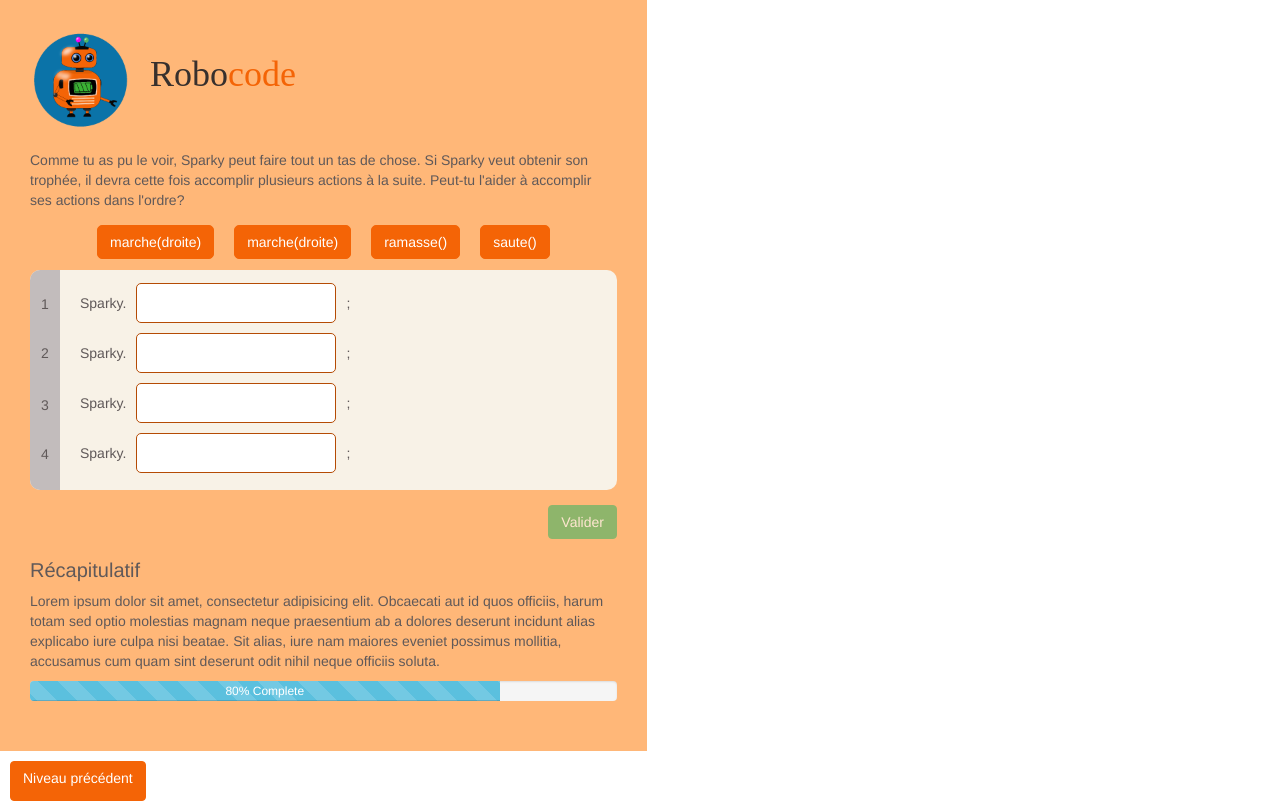
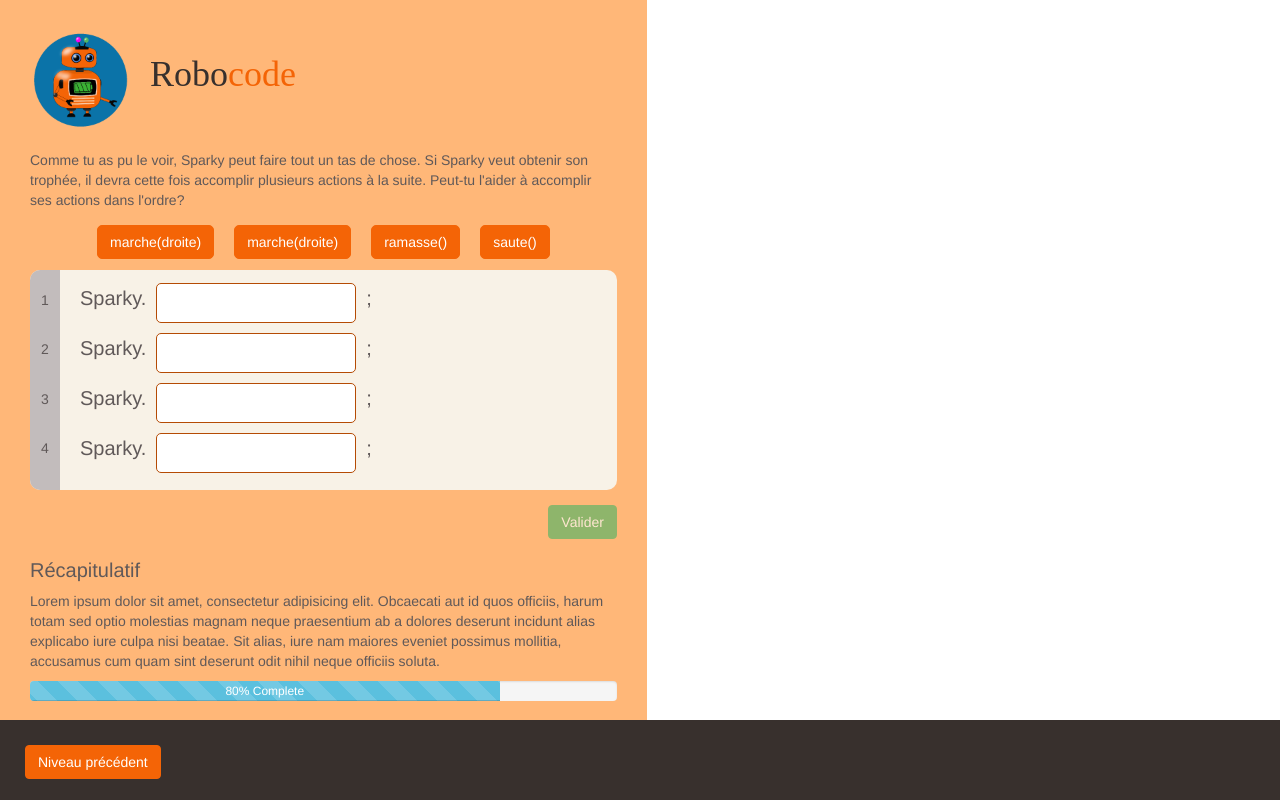
Before and after one commit to LiviaButtons/roboCode, a PHP site: page /level5.html in a window 1280 px wide. Run offline with PHP 8.4, Linux system fonts and the light colour scheme; some libraries are stand-ins or nearby versions; some web fonts are replaced.

Commit message:
niv5 police

```diff
--- a/css/styleNiv5.css
+++ b/css/styleNiv5.css
@@ -4,36 +4,9 @@
 
 main {
   display: flex;
+  height:90vh;
 
 }
-
-/*nav--------------------*/
-
-nav > a {
-  height: 40px;
-  background-color: #605959;
-  color:white;
-  padding:10px;
-  margin:10px;
-  border-radius: 4px;
-}
-nav {
-  display: flex;
-  justify-content: space-between;
-}
-
-.invisible{
-  visibility:hidden;
-}
-
-.not-active {
-  pointer-events: none;
-  cursor: default;
-  text-decoration: none;
-  color: #605959;
-  background-color: #a39e9e;
-}
-/*fin nav-----------------*/
 
 
 /*----ajout style niv1 (logo ajouté)*/
@@ -106,7 +79,7 @@ h1 {
   border-bottom-left-radius: 10px;
   border-top-left-radius: 10px;
   height: 220px;
-  padding-top: 10px;
+  padding-top: 5px;
   padding-bottom: 10px;
 }
 
@@ -114,12 +87,9 @@ h1 {
   margin: 0;
 }
 
-#numbers > p:nth-of-type(3) {
-  margin-top: 3px;
-}
 
 #numbers > p:last-of-type {
-  margin-bottom: 2px;
+  margin-bottom: 7px;
 }
 
 #codeText {
@@ -147,6 +117,13 @@ h1 {
   padding-top: 20px;
 
 }
+/* ici test*/
+#codeText .bigtext {
+    font-size: 20px;
+/*    padding-top: 10px;*/
+/*    line-height: 1.5;*/
+}
+/*ici fin test*/
 
 #textInput {
   height: 20px;
@@ -315,3 +292,41 @@ fieldset[disabled] .btn-validate.active {
   color: #53B565;
   background-color: #FFFFFF;
 }
+
+
+/*---footer*/
+
+footer {
+    background-color: #38302d;
+    height: 10vh;
+}
+
+/*nav--------------------*/
+
+nav > a {
+  height: 34px;
+  background-color: #605959;
+  color:white;
+/*  padding:10px;*/
+  margin:10px;
+  border-radius: 4px;
+}
+nav {
+  padding-top: 15px;
+  padding-left: 15px;
+  display: flex;
+  justify-content: space-between;
+}
+
+.invisible{
+  visibility:hidden;
+}
+
+.not-active {
+  pointer-events: none;
+  cursor: default;
+  text-decoration: none;
+  color: #605959;
+  background-color: #a39e9e;
+}
+/*fin nav-----------------*/
--- a/level5.html
+++ b/level5.html
@@ -64,49 +64,49 @@
 
                    <div id="codeText">
                     <div class="codeProposition">
-                      <p>
+                      <p class="bigtext">
                         Sparky.
 
                       </p>
                       <div id="solution" class="drop_solution dropzone"></div>
 
-                            <p>
+                            <p class="bigtext">
                                 ;
                             </p>
 
                         </div>
                         <div class="codeProposition">
-                          <p>
+                          <p class="bigtext">
                             Sparky.
 
                           </p>
                           <div id="solution" class="drop_solution dropzone"></div>
 
-                            <p>
+                            <p class="bigtext">
                                 ;
                             </p>
 
                         </div>
                         <div class="codeProposition">
-                          <p>
+                          <p class="bigtext">
+                            Sparky.
+
+                          </p >
+                          <div id="solution" class="drop_solution dropzone"></div>
+
+                            <p class="bigtext">
+                                ;
+                            </p>
+
+                        </div>
+                        <div class="codeProposition">
+                          <p class="bigtext">
                             Sparky.
 
                           </p>
                           <div id="solution" class="drop_solution dropzone"></div>
 
-                            <p>
-                                ;
-                            </p>
-
-                        </div>
-                        <div class="codeProposition">
-                          <p>
-                            Sparky.
-
-                          </p>
-                          <div id="solution" class="drop_solution dropzone"></div>
-
-                            <p>
+                            <p class="bigtext">
                                 ;
                             </p>
 
```
